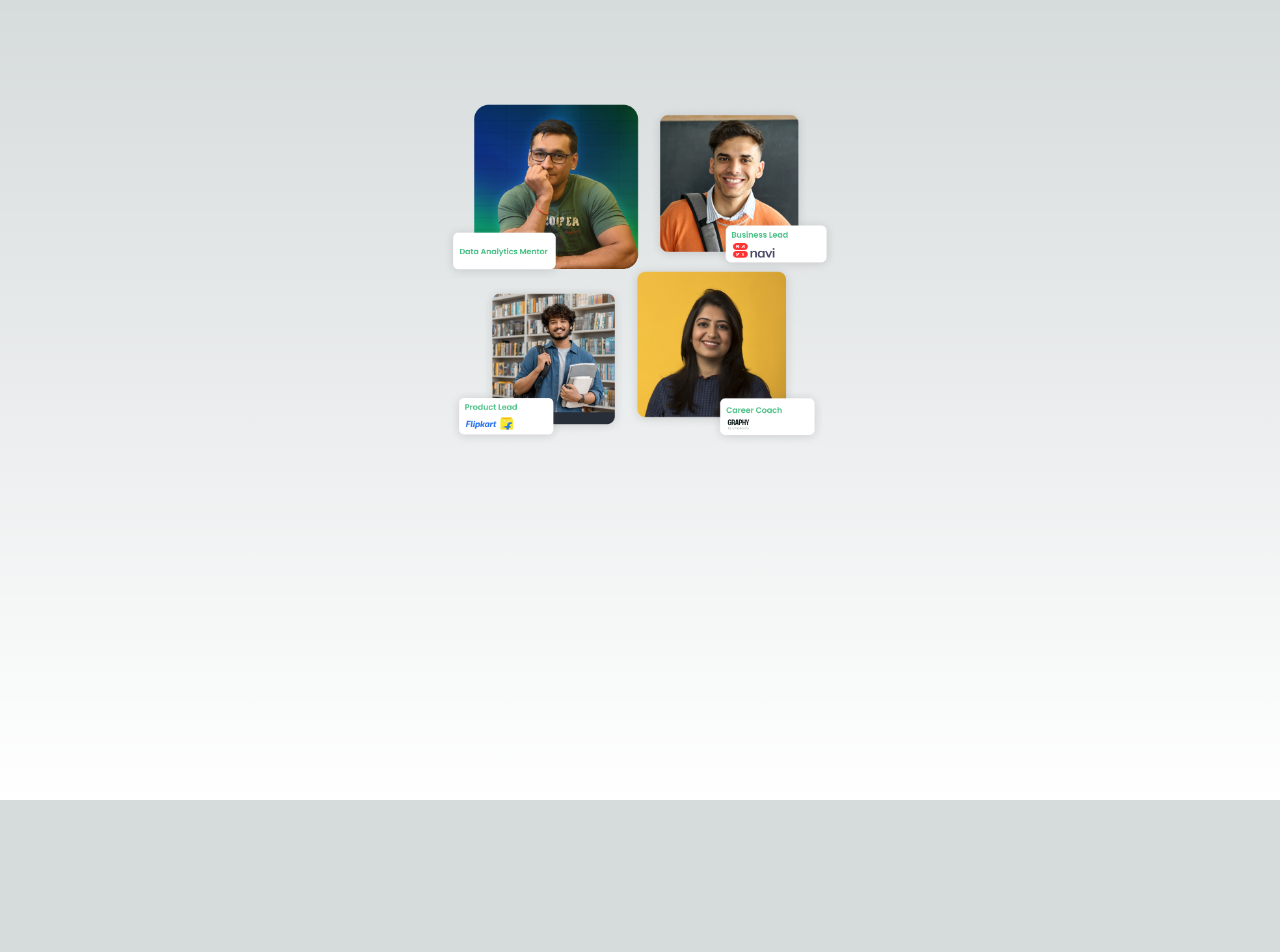
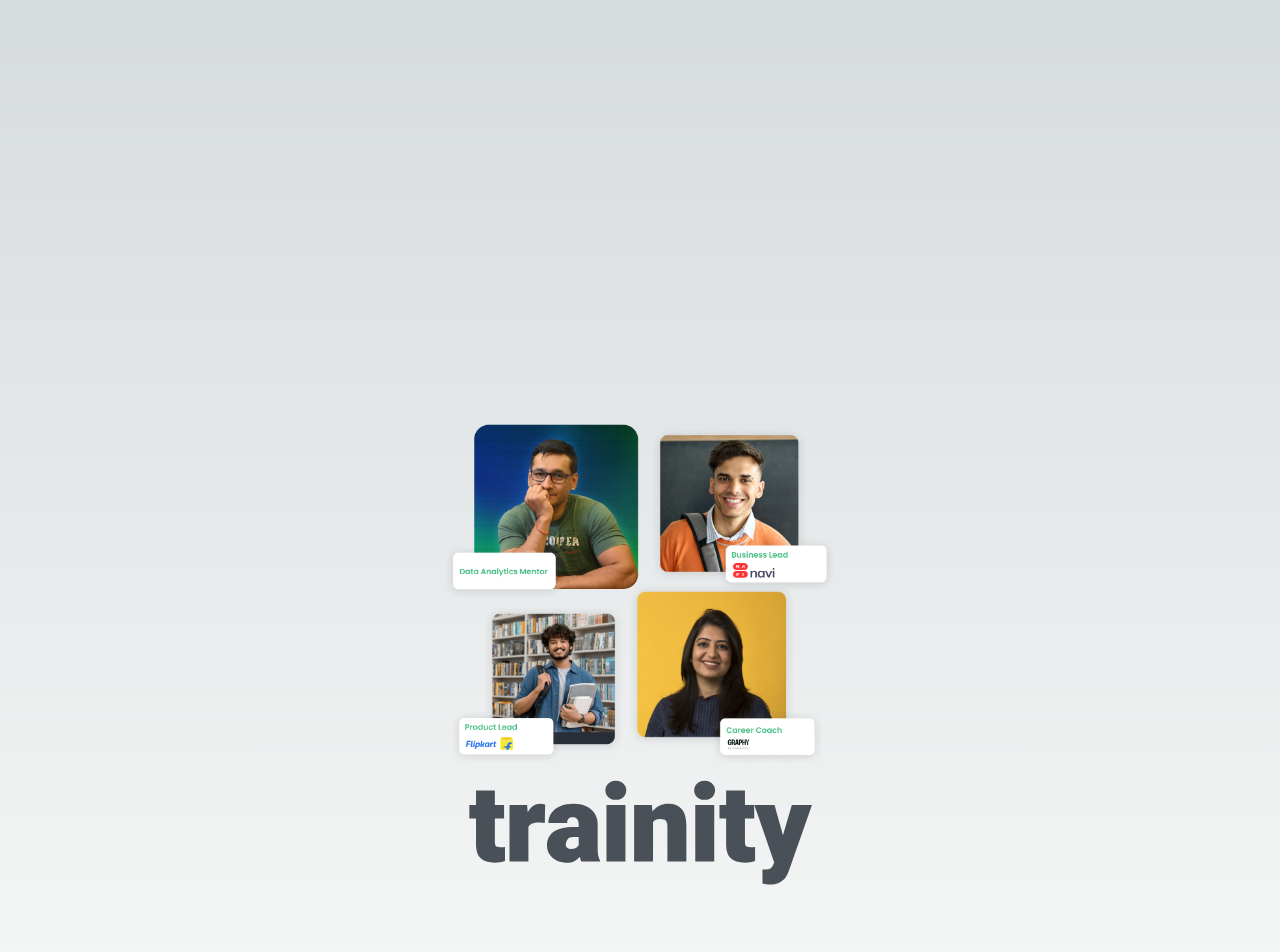
Before and after one commit to sparcyoto/alpha_project, a Next.js app: page / in a window 1280 px wide. Shown: the top 952 px of the page. Before the commit the page ends 800 px from the top, so only its background shows below. Built offline with nearby package versions, Linux system fonts and the light colour scheme.

Commit message:
scss suport

```diff
--- a/package.json
+++ b/package.json
@@ -15,6 +15,7 @@
     "postcss": "8.4.21",
     "react": "18.2.0",
     "react-dom": "18.2.0",
+    "sass": "^1.62.0",
     "tailwindcss": "3.3.1"
   },
   "devDependencies": {
--- a/src/components/BrandPage/BrandPage.js
+++ b/src/components/BrandPage/BrandPage.js
@@ -1,11 +1,20 @@
 import Image from 'next/image';
 import React from 'react';
 
+import styles from './brandPage.module.scss';
+
 function BrandPage(props) {
+  const abc = 20;
+
   return (
-    <div>
+    <div className={styles.container}>
       <Image
         src="/images/Hero_Image.png"
+        width={400}
+        height={400}
+      />
+      <Image
+        src="/icons/tranity_logo.svg"
         width={400}
         height={400}
       />
--- /dev/null
+++ b/src/components/BrandPage/brandPage.module.scss
@@ -0,0 +1,3 @@
+.container{
+    padding: 20rem;
+}
```
Also changed, not shown: public/icons/tranity_logo.svg (added).
